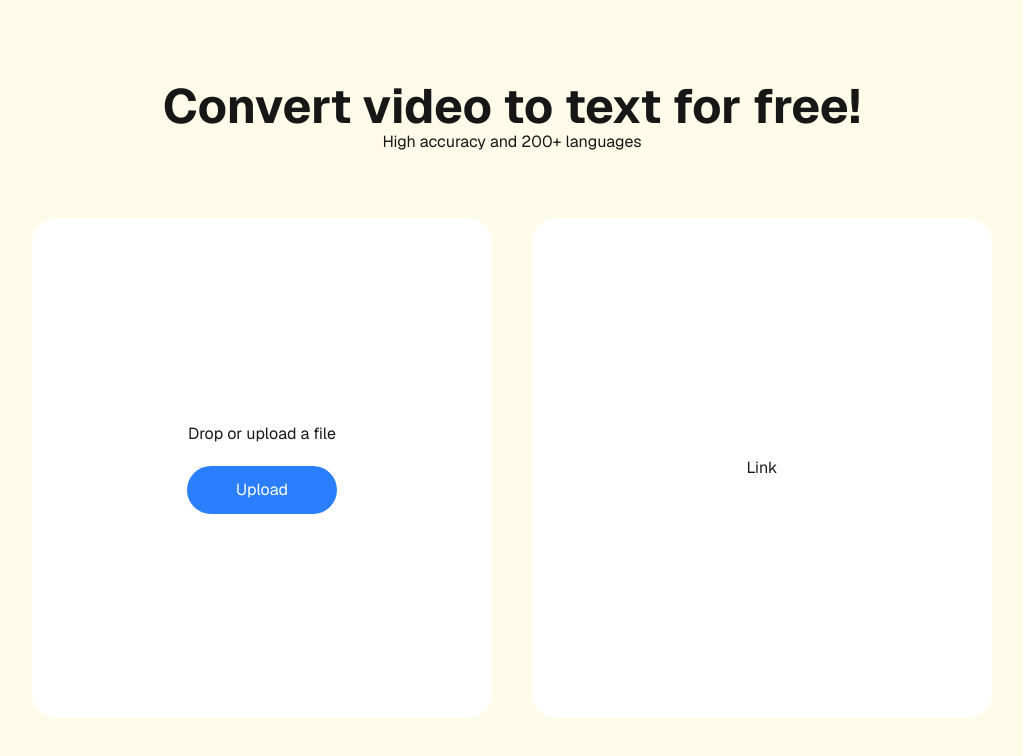
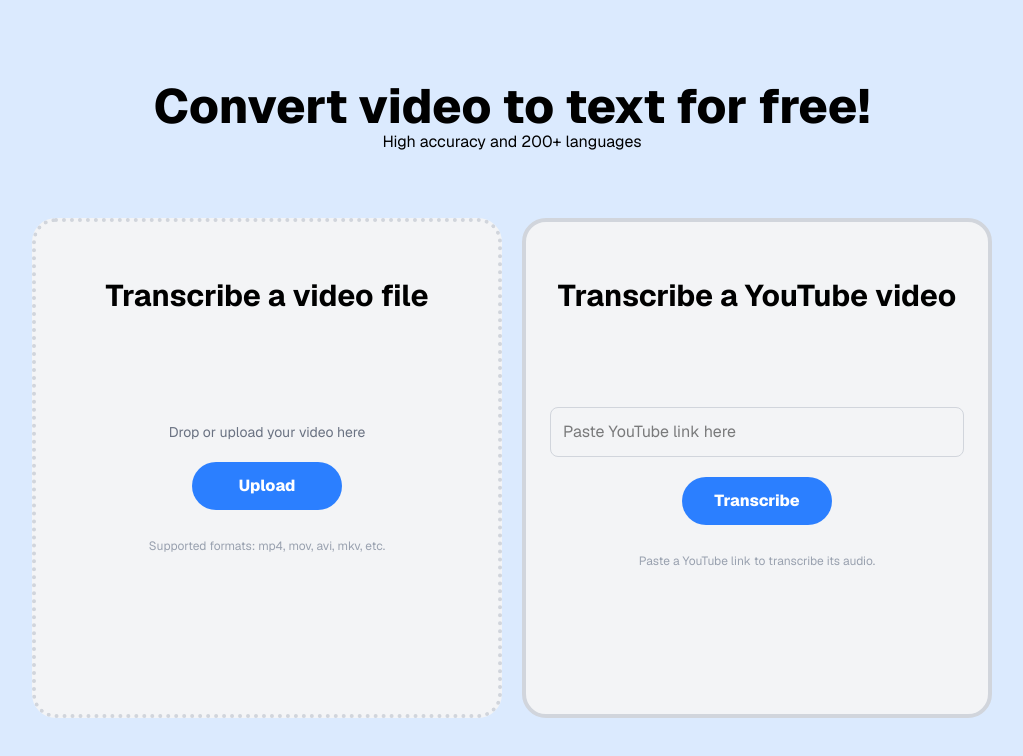
Before and after one commit to tnyw326/transcribing-app, a Next.js app: page / in a window 1280 px wide. Shown: the top 756 px of the page, without its empty margins (128-1151 px from the left). Built offline with nearby package versions, Linux system fonts and the light colour scheme.

Commit message:
more front end work

```diff
--- a/app/page.tsx
+++ b/app/page.tsx
@@ -1,20 +1,144 @@
+"use client";
 import Image from "next/image";
+import { useState, useRef } from "react";
 
 export default function Home() {
+  const [isDragOver, setIsDragOver] = useState(false);
+  const [selectedFile, setSelectedFile] = useState<File | null>(null);
+  const fileInputRef = useRef<HTMLInputElement>(null);
+
+  const handleDragOver = (e: React.DragEvent) => {
+    e.preventDefault();
+    setIsDragOver(true);
+  };
+
+  const handleDragLeave = (e: React.DragEvent) => {
+    e.preventDefault();
+    setIsDragOver(false);
+  };
+
+  const handleDrop = (e: React.DragEvent) => {
+    e.preventDefault();
+    setIsDragOver(false);
+
+    const files = Array.from(e.dataTransfer.files);
+    const videoFile = files.find(file => file.type.startsWith('video/'));
+
+    if (videoFile) {
+      setSelectedFile(videoFile);
+    } else {
+      alert('Please drop a valid video file');
+    }
+  };
+
+  const handleFileSelect = (e: React.ChangeEvent<HTMLInputElement>) => {
+    const file = e.target.files?.[0];
+    if (file && file.type.startsWith('video/')) {
+      setSelectedFile(file);
+    } else if (file) {
+      alert('Please select a valid video file');
+    }
+  };
+
+  const handleUploadClick = () => {
+    fileInputRef.current?.click();
+  };
+
+  const handleRemoveFile = () => setSelectedFile(null);
+
   return (
-    <div className="flex flex-col items-center justify-center min-h-screen p-8 gap-16 font-[family-name:var(--font-geist-sans)] bg-yellow-50">
+    <div className="flex flex-col items-center justify-center min-h-screen p-8 gap-16 font-[family-name:var(--font-geist-sans)] bg-blue-100 text-center">
 
-      <div className="items-center justify-items-center">
-        <p className="text-5xl font-bold">Convert video to text for free!</p>
+      <div className="text-black items-center justify-items-center">
+        <p className="text-5xl font-extrabold ">Convert video to text for free!</p>
         <p>High accuracy and 200+ languages</p>
       </div>
-      <div className="flex flex-col lg:flex-row w-full lg:w-[960px] lg:h-[500px] h-[700px]">
-        <div className="flex flex-col items-center justify-center bg-white w-full lg:w-1/2 lg:mr-5 h-1/2 lg:h-full mb-5 lg:mt-0 rounded-3xl gap-5">
-          <p>Drop or upload a file</p>
-          <button className="text-white bg-blue-500 p-3 rounded-full w-[150px] cursor-pointer hover:bg-blue-400">Upload</button>
+      <div className="text-black flex flex-col lg:flex-row w-full lg:w-[960px] lg:h-[500px] h-[700px] gap-0">
+        {/* Video File Card */}
+        <div
+          className={`flex flex-col items-center justify-center bg-gray-100 w-full lg:w-1/2 lg:mr-5 h-1/2 lg:h-full mb-5 lg:mt-0 rounded-3xl gap-5 relative p-6 border-4 border-dotted transition-colors duration-200 ${isDragOver
+            ? 'border-blue-500 bg-blue-50'
+            : selectedFile
+              ? 'border-green-500 bg-green-50'
+              : 'border-gray-300'
+            }`}
+          onDragOver={handleDragOver}
+          onDragLeave={handleDragLeave}
+          onDrop={handleDrop}
+        >
+          <h2 className="absolute top-4 text-3xl font-bold text-black pt-10">Transcribe a video file</h2>
+          <div className="flex flex-col items-center justify-center gap-5 mt-10 w-full relative h-full">
+            {selectedFile ? (
+              <div className="text-center w-full flex flex-col items-center gap-1 relative">
+                <div className="flex items-center justify-center gap-2">
+                  <p className="text-green-600 font-semibold">✓ File selected</p>
+                  <button
+                    onClick={handleRemoveFile}
+                    aria-label="Remove file"
+                    className="ml-1 p-1 rounded-full hover:bg-gray-200 transition-colors"
+                    type="button"
+                  >
+                    <svg xmlns="http://www.w3.org/2000/svg" viewBox="0 0 20 20" fill="currentColor" className="w-4 h-4 text-gray-400 hover:text-red-500">
+                      <path fillRule="evenodd" d="M10 8.586l4.95-4.95a1 1 0 111.414 1.415L11.414 10l4.95 4.95a1 1 0 01-1.414 1.414L10 11.414l-4.95 4.95a1 1 0 01-1.414-1.414L8.586 10l-4.95-4.95A1 1 0 115.05 3.636L10 8.586z" clipRule="evenodd" />
+                    </svg>
+                  </button>
+                </div>
+                <p className="text-sm text-gray-600 mt-2">{selectedFile.name}</p>
+                <p className="text-xs text-gray-500">{(selectedFile.size / (1024 * 1024)).toFixed(2)} MB</p>
+              </div>
+            ) : (
+              <p className="text-gray-500 text-sm">Drop or upload your video here</p>
+            )}
+            <button
+              onClick={selectedFile ? undefined : handleUploadClick}
+              className={`text-white p-3 rounded-full w-[150px] cursor-pointer font-extrabold transition-colors ${
+                selectedFile
+                  ? 'bg-green-500 hover:bg-green-400 mb-20'
+                  : 'bg-blue-500 hover:bg-blue-400'
+              }`}
+            >
+              {selectedFile ? 'Transcribe' : 'Upload'}
+            </button>
+            <input
+              ref={fileInputRef}
+              type="file"
+              accept="video/*"
+              onChange={handleFileSelect}
+              className="hidden"
+            />
+            {!selectedFile && (
+              <p className="text-gray-400 text-xs mt-2">Supported formats: mp4, mov, avi, mkv, etc.</p>
+            )}
+            {/* Video Preview at the bottom */}
+            {selectedFile && (
+              <div className="absolute left-0 right-0 bottom-4 flex justify-center">
+                <video
+                  src={URL.createObjectURL(selectedFile)}
+                  controls
+                  className="rounded-xl shadow-lg max-h-32 w-auto border border-gray-300"
+                />
+              </div>
+            )}
+          </div>
         </div>
-        <div className="flex flex-col items-center justify-center bg-white w-full lg:w-1/2 lg:ml-5 h-1/2 lg:h-full mt-5 lg:mt-0 rounded-3xl gap-5">
-          <p>Link</p>
+        {/* YouTube Card */}
+        <div className="flex flex-col items-center justify-center bg-gray-100 w-full lg:w-1/2 h-1/2 lg:h-full mb-5 lg:mt-0 rounded-3xl gap-5 relative p-6 border-4 border-gray-300">
+          <h2 className="absolute top-4 text-3xl font-bold text-black pt-10">Transcribe a YouTube video</h2>
+          <div className="flex flex-col items-center justify-center gap-5 mt-10 w-full">
+            <div className="text-center w-full">
+              <input
+                type="text"
+                placeholder="Paste YouTube link here"
+                className="w-full max-w-md p-3 rounded-lg border border-gray-300 focus:outline-none focus:ring-2 focus:ring-blue-400"
+              />
+            </div>
+            <button
+              className="text-white bg-blue-500 p-3 rounded-full w-[150px] cursor-pointer hover:bg-blue-400 font-extrabold"
+            >
+              Transcribe
+            </button>
+            <p className="text-gray-400 text-xs mt-2">Paste a YouTube link to transcribe its audio.</p>
+          </div>
         </div>
       </div>
     </div>
```
Also changed, not shown: package.json (+9 -5 lines), 1 other file (tests, documents, lock files or other folders).
